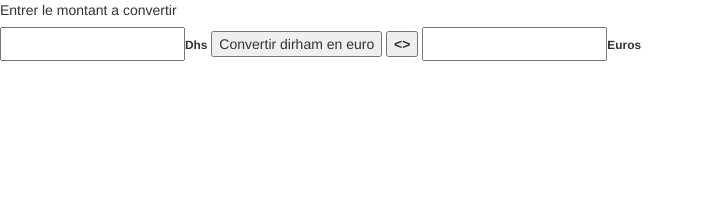
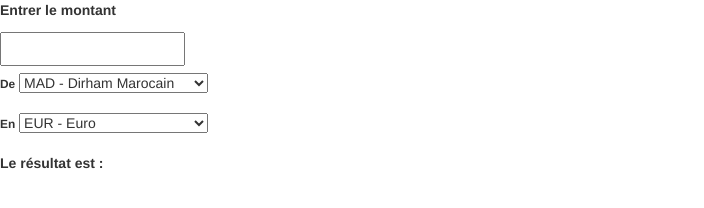
Before and after one commit to aykorkot/exercices-javascript, a plain HTML site: page conversion/index.html in a window 1280 px wide. Shown: the whole page, without its empty margins (0-704 px from the left). Drawn offline with Linux system fonts and the light colour scheme.

Commit message:
modifconv

```diff
--- a/conversion/index.html
+++ b/conversion/index.html
@@ -18,11 +18,24 @@
 
 <form>
 
-	Entrer le montant a convertir<br />
-	<input type="text" name="dirham" id="dirham"></input><small style="font-weight:bold">Dhs</small>
-	<button id="convertMoney">Convertir dirham en euro</button>
-	<button id="inverse" style="font-weight:bold"><></button>
-	<input type="text" name="euro" id="euro"></input><small style="font-weight:bold">Euros</small>
+	<label>Entrer le montant</label><br />
+	<input type="text" name="montant" id="montant"></input>
+	<br /><small style="font-weight:bold">De</small>
+	<select id="de" name="select" >
+		<option value="mad">MAD - Dirham Marocain</option>
+	  	<option value="eur">EUR - Euro</option>
+	 	<option value="usd">USD - United States Dollar</option>
+	</select><br /><br />
+	<small style="font-weight:bold">En</small>
+	<select id="en" name="select" >
+		<option value="eur">EUR - Euro</option>
+	  	<option value="mad">MAD - Dirham Marocain</option>
+	 	<option value="usd">USD - United States Dollar</option>
+	</select><br /><br />
+
+	<label>Le résultat est :</label><br />
+	<p id="resultat"></p>
+
 
 </form>
 
--- a/conversion/js/scripts.js
+++ b/conversion/js/scripts.js
@@ -1,6 +1,8 @@
 
 
-document.getElementById("convertMoney").onclick = function () {
+document.getElementById("convertMoney").onchange = function () {
+
+
 
     var dirham = document.getElementById("dirham").value;
     var euro = document.getElementById("euro").value;
@@ -8,9 +10,24 @@ document.getElementById("convertMoney").onclick = function () {
     if(isNaN(dirham) == true){
       alert("Veuillez saisir un nombre");
     }else{
-      euro = dirham * 11;
+      euro = dirham * 10.6290;
       document.getElementById("euro").value = euro;
     }
 
   event.preventDefault();
 }
+
+
+/*
+document.getElementById("inverse").onclick = function () {
+
+    var dirham = document.getElementById("dirham").value;
+    var euro = document.getElementById("euro").value;
+
+
+      dirham = dirham * 0.9;
+      document.getElementById("dirham").value = dirham;
+
+
+  event.preventDefault();
+}*/
```
Also changed, not shown: dom/index.html (+4 -4 lines), dom/js/scripts.js (+3 -8 lines).
